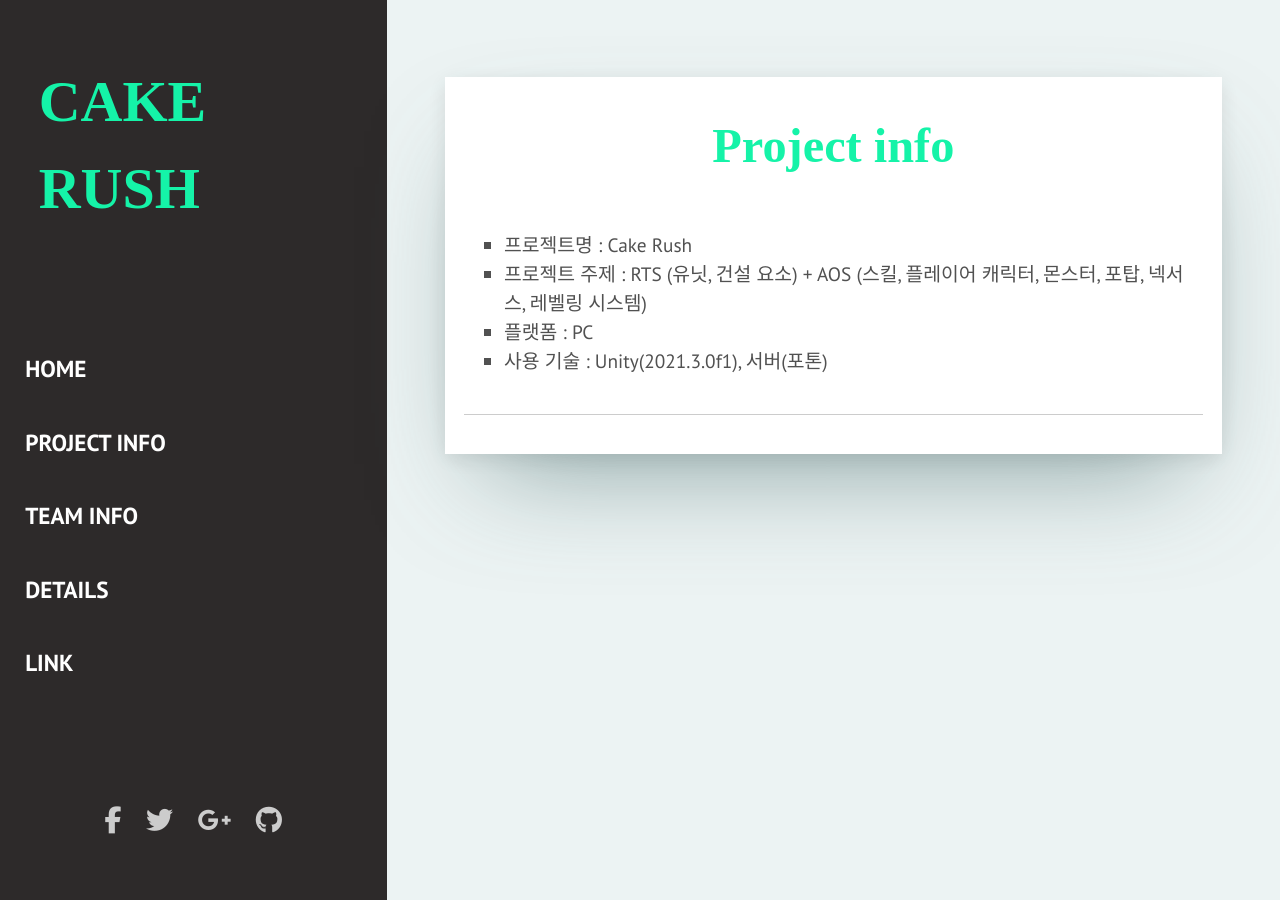
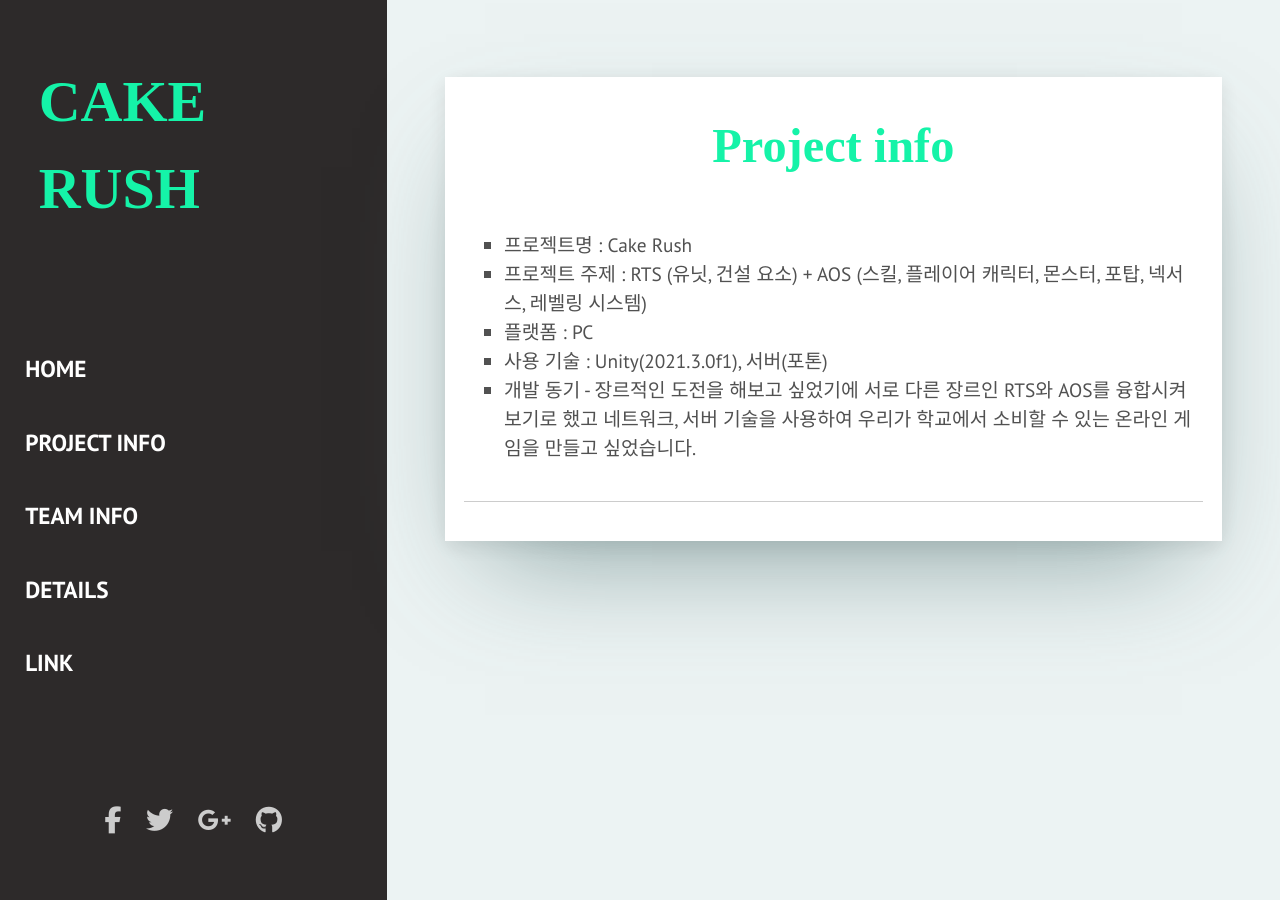
Before and after one commit to yong-gyun/Cake-Rush, a Jekyll site: the page built from _pages/project_info.html, in a window 1280 px wide. Built offline with Jekyll 4.4.1, drawn with Linux system fonts in a browser that asks for light colours; nearby versions of some CDN libraries; some web fonts are replaced; library files that are not in the unit come from our copies.

Commit message:
Update project_info.html

```diff
--- a/_pages/project_info.html
+++ b/_pages/project_info.html
@@ -8,4 +8,10 @@
     <li>프로젝트 주제 : RTS (유닛, 건설 요소) + AOS (스킬, 플레이어 캐릭터, 몬스터, 포탑, 넥서스, 레벨링 시스템)</li>
     <li>플랫폼 : PC</li>
     <li>사용 기술 : Unity(2021.3.0f1), 서버(포톤)</li>
+    <li>
+        개발 동기 -
+        장르적인 도전을 해보고 싶었기에 서로 다른 장르인 RTS와 AOS를
+        융합시켜 보기로 했고 네트워크, 서버 기술을 사용하여
+        우리가 학교에서 소비할 수 있는 온라인 게임을 만들고 싶었습니다.
+    </li>
 </ul>
```
